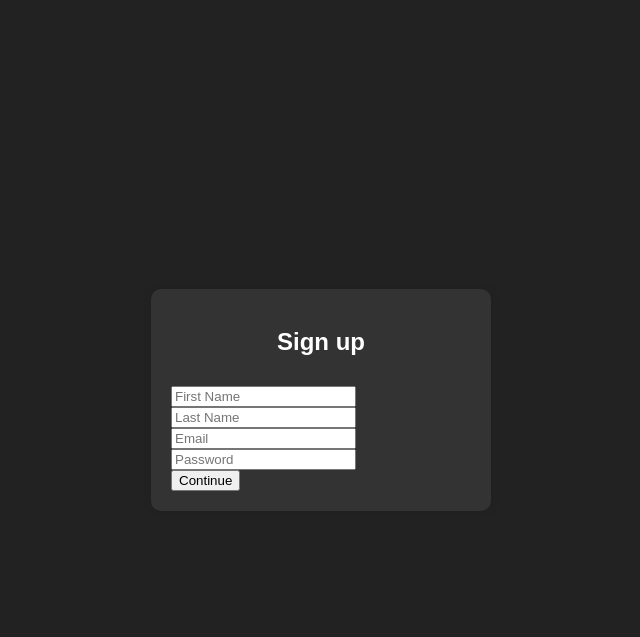
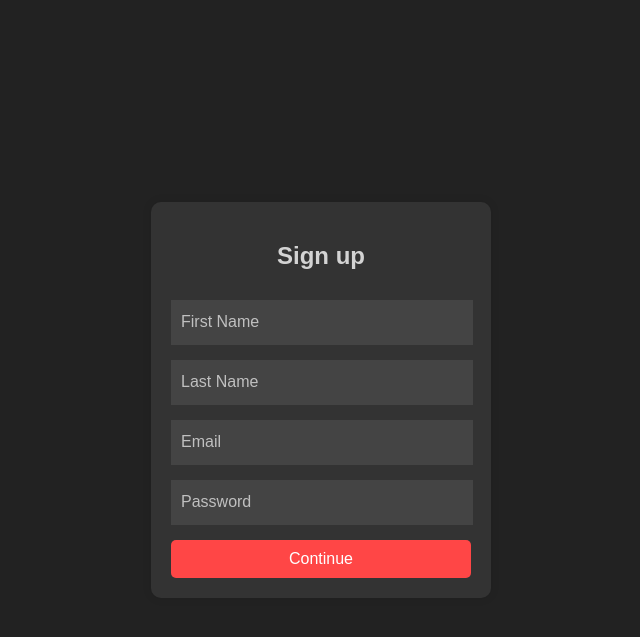
Before and after one commit to mrDark315/Lab-1, a PHP site: page / in a window 1280 px wide. Shown: the top 637 px of the page, without its empty margins (319-959 px from the left). Run offline with PHP 8.4, Linux system fonts and the light colour scheme.

Commit message:
done css&php

```diff
--- a/index.php
+++ b/index.php
@@ -25,25 +25,25 @@ if ($_SERVER["REQUEST_METHOD"] == "POST") {
 
     // Проверка имени
     if (!preg_match("/^[a-zA-Z]+$/", $first_name)) {
-        $first_name_error = "First name should only contain letters.";
+        $first_name_error = "First name should only contain letters";
         $is_valid = false;
     }
 
     // Проверка фамилии
     if (!preg_match("/^[a-zA-Z]+$/", $last_name)) {
-        $last_name_error = "Last name should only contain letters.";
+        $last_name_error = "Last name should only contain letters";
         $is_valid = false;
     }
 
     // Проверка email
     if (!filter_var($email, FILTER_VALIDATE_EMAIL)) {
-        $email_error = "Invalid email format.";
+        $email_error = "Invalid email format";
         $is_valid = false;
     }
 
     // Проверка пароля
     if (strlen($password) < 6) {
-        $password_error = "Password should be at least 6 characters long.";
+        $password_error = "Password should be at least 6 characters";
         $is_valid = false;
     }
 }
--- a/main.css
+++ b/main.css
@@ -18,7 +18,41 @@ html {
 }
 
     .container h2 {
+        color: #ffffffc9;
+        text-align: center;
+        /* margin-bottom: 30px; */
+    }
+
+    .input_field input {
+        width: 290px;
+        height: 35px;
+        border: none;
+        background: #444;
+        color: #d3d3d3;
+        padding-left: 10px;
+        padding-top: 5px;
+        padding-bottom: 5px;
+        margin-top: 10px;
+        margin-bottom: 5px;
+    }
+
+    .input_field ::placeholder {
+        color: #c0c0c0;
+        font-size: 16px;
+    }
+
+    .error {
+        color: #fd4648;
+    }
+
+    .continue-button {
+        background-color: #ff4646;
         color: #fff;
-        text-align: center;
-        margin-bottom: 30px;
+        border: none;
+        padding: 10px;
+        border-radius: 5px;
+        font-size: 16px;
+        cursor: pointer;
+        width: 100%;
+        margin-top: 10px;
     }
```
